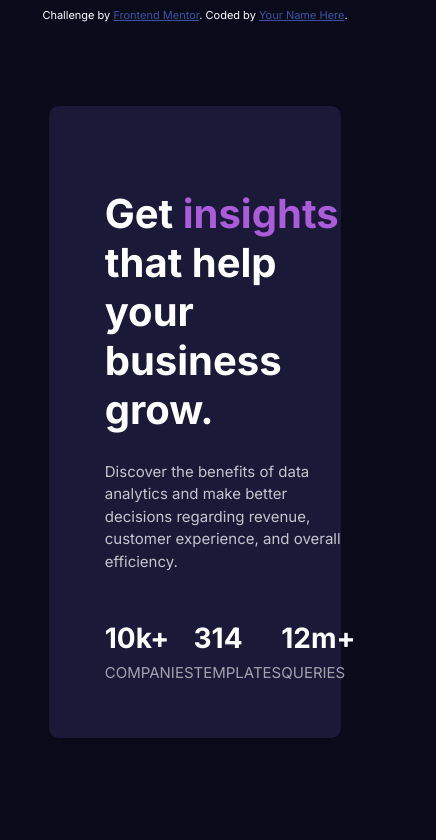
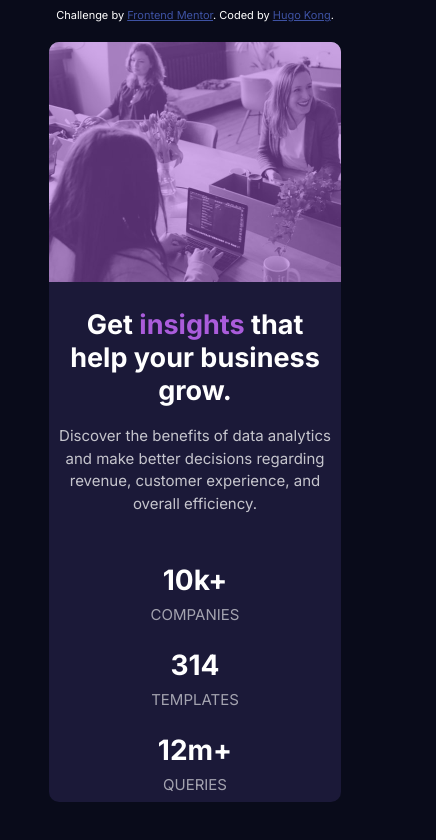
Before and after one commit to hknunes/stats-preview-card-component-main, a plain HTML site: page index.html in a window 390 px wide. Shown: the whole page, 436 px wide, since content can reach past the window. Drawn offline with Linux system fonts and the light colour scheme.

Commit message:
Added mobile media query - Need some refactor

```diff
--- a/index.html
+++ b/index.html
@@ -37,7 +37,6 @@
 
     <div class=card__content-right>
       <div class="overlay"></div>
-      <!-- <img src="images/image-header-desktop.jpg" alt="Image"> -->
     </div>
 
   </div>
@@ -45,7 +44,7 @@
 
   <div class="attribution">
     Challenge by <a href="https://www.frontendmentor.io?ref=challenge" target="_blank">Frontend Mentor</a>.
-    Coded by <a href="#">Your Name Here</a>.
+    Coded by <a href="https://github.com/hknunes">Hugo Kong</a>.
   </div>
 </body>
 </html>
--- a/styles.scss
+++ b/styles.scss
@@ -1,22 +1,22 @@
-@import url('https://fonts.googleapis.com/css2?family=Inter:wght@400;700&family=Lexend+Deca&display=swap');
+@import url("https://fonts.googleapis.com/css2?family=Inter:wght@400;700&family=Lexend+Deca&display=swap");
 
 $background-primary: hsl(233, 47%, 7%);
 $background-secondary: hsl(244, 38%, 16%);
 $accent-color: hsl(277, 64%, 61%);
 
-$white:hsl(0, 0%, 100%);
+$white: hsl(0, 0%, 100%);
 $white75: hsla(0, 0%, 100%, 0.75);
 $white60: hsla(0, 0%, 100%, 0.6);
 
-$font-inter: 'Inter', sans-serif;
-$font-lexend: 'Lexend Deca', sans-serif;
+$font-inter: "Inter", sans-serif;
+$font-lexend: "Lexend Deca", sans-serif;
 
 $font-size-base: 15px;
 
-$font-regular:400;
-$font-bold:700;
+$font-regular: 400;
+$font-bold: 700;
 
-body{
+body {
   background-color: $background-primary;
   color: $white;
   font-family: $font-inter;
@@ -24,25 +24,25 @@ body{
   font-weight: $font-regular;
 }
 
-h1{
+h1 {
   font-size: 40px;
 }
 
-p{
+p {
   color: $white75;
   line-height: 1.5;
   text-align: left;
 }
 
-mark{
+mark {
   background-color: transparent;
   color: $accent-color;
 }
-.card{
+.card {
   background-color: $background-secondary;
   max-width: 75vw;
   position: absolute;
-    top:0;
+  top: 0;
   bottom: 0;
   left: 0;
   right: 0;
@@ -52,19 +52,19 @@ mark{
   flex-direction: row;
   border-radius: 10px;
 
-    &__content-left{
+  &__content-left {
     padding: 56px;
     padding-right: 80px;
   }
 
-    &__content-right{
+  &__content-right {
     background: url(images/image-header-desktop.jpg) no-repeat;
     background-size: cover;
     min-height: 100%;
     width: 100%;
     border-radius: 0 10px 10px 0;
 
-        .overlay{
+    .overlay {
       width: 100%;
       height: 100%;
       background-color: $accent-color;
@@ -73,8 +73,8 @@ mark{
   }
 }
 
-.container{
-    &-stats{
+.container {
+  &-stats {
     display: flex;
     flex-direction: row;
     justify-content: space-between;
@@ -82,21 +82,19 @@ mark{
   }
 }
 
-.stats{
-    &__value{
+.stats {
+  &__value {
     font-family: $font-inter;
     font-size: 28px;
     font-weight: $font-bold;
   }
 
-    &__label{
+  &__label {
     color: $white60;
     text-transform: uppercase;
-        margin-top:
-        8px;
+    margin-top: 8px;
   }
 }
-
 
 .attribution {
   font-size: 11px;
@@ -106,3 +104,85 @@ mark{
     color: hsl(228, 45%, 44%);
   }
 }
+
+@media only screen and (max-width: 600px) {
+  body {
+    text-align: center;
+  }
+
+  h1 {
+    font-size: 27px;
+  }
+
+  p{
+      text-align: center;
+  }
+
+  .card {
+    background-color: $background-secondary;
+    max-width: 75vw;
+    position: absolute;
+    top: 0;
+    bottom: 0;
+    left: 0;
+    right: 0;
+    margin: auto;
+    height: fit-content;
+    display: flex;
+    flex-direction: column-reverse;
+    border-radius: 10px;
+
+    &__content-left {
+      max-width: 100%;
+      padding: 8px;
+      text-align: center;
+    }
+
+    &__content-right {
+      background: url(images/image-header-mobile.jpg) no-repeat;
+      background-size: cover;
+      height: 240px;
+      width: 100%;
+      border-radius: 0;
+      border-top-left-radius: 10px;
+      border-top-right-radius: 10px;
+
+      .overlay {
+        width: 100%;
+        height: 100%;
+        background-color: $accent-color;
+        opacity: 0.5;
+        border-top-left-radius: 10px;
+        border-top-right-radius: 10px;
+      }
+    }
+  }
+
+  .container {
+    &-stats {
+      display: flex;
+      flex-direction: column;
+      justify-content: space-between;
+      margin-top: 48px;
+    }
+  }
+
+  .stats {
+
+    &:not(:first-child){
+        margin-top: 24px;
+    }
+
+    &__value {
+      font-family: $font-inter;
+      font-size: 28px;
+      font-weight: $font-bold;
+    }
+
+    &__label {
+      color: $white60;
+      text-transform: uppercase;
+      margin-top: 8px;
+    }
+  }
+}
```
Also changed, not shown: styles.css, 1 other file. Lines whose indentation alone changed are shown as unchanged.
